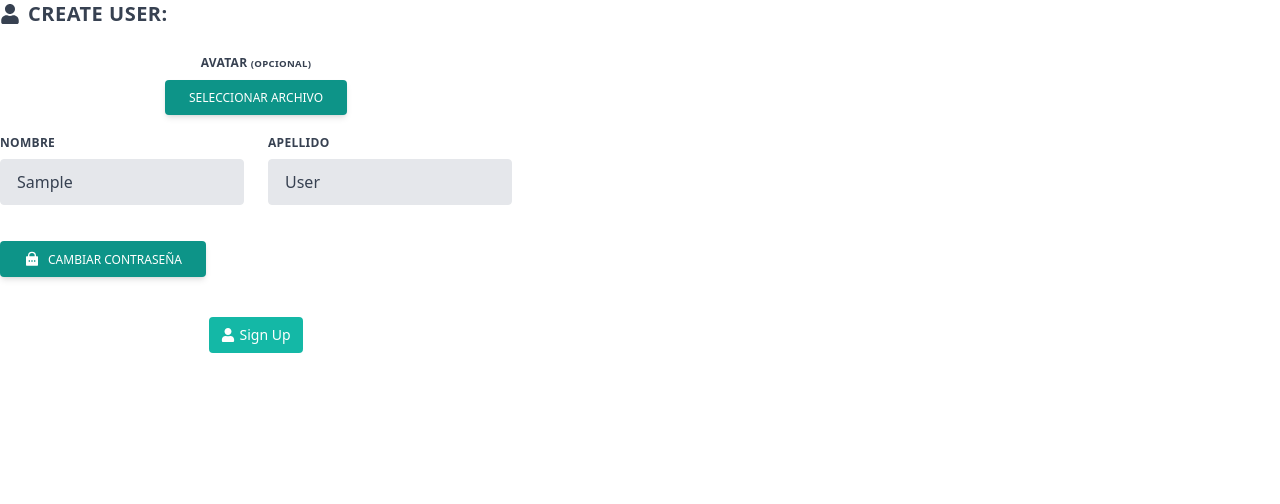
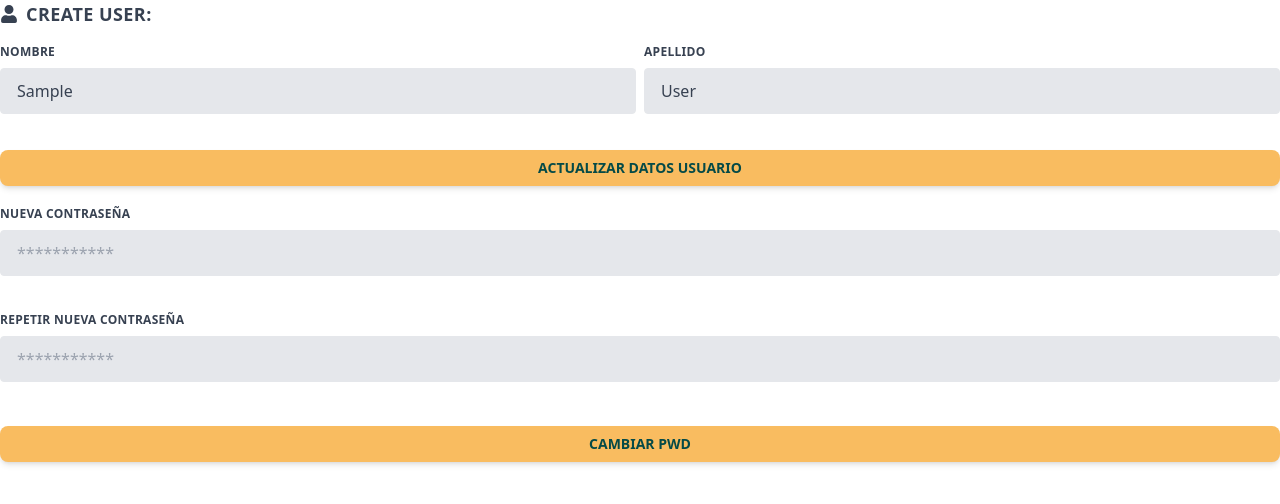
Before and after one commit to siprem10/grupo-03-undefined-FRONTEND, a React (Vite) app: page /create-user in a window 1280 px wide. Shown: the top 504 px of the page. Built offline with nearby package versions, Linux system fonts and the light colour scheme; no server answers; sample sign-in values are in the browser's storage.

Commit message:
refactor(Profile)

```diff
--- a/src/Components/Forms/UserForms/FormComponents.jsx
+++ b/src/Components/Forms/UserForms/FormComponents.jsx
@@ -31,7 +31,7 @@ export function FormInput({
 }
 
 export function ErrorMessage({ msg }) {
-  return <p className="mt-4 text-center text-sm text-red-500 font-semibold">{msg}</p>;
+  return <p className="-mt-2 text-sm text-red-500 font-semibold">{msg}</p>;
 }
 
 export function FormButton({ children, className, type, onClick }) {
--- a/src/Components/Forms/UserForms/UserForm.jsx
+++ b/src/Components/Forms/UserForms/UserForm.jsx
@@ -1,23 +1,21 @@
 import React, { useState } from 'react';
 import { useFormik } from 'formik';
 import { FaUser } from 'react-icons/fa';
-import { RiLockPasswordFill } from 'react-icons/ri';
-import { FormLabel, FormButton, FormInput, ErrorMessage, PreviewImage } from './FormComponents';
+import { FormLabel, FormInput, ErrorMessage, PreviewImage } from './FormComponents';
 import { useDispatch, useSelector } from 'react-redux';
-import { alertErr, alertOkClick } from '../../../Utils/UI';
-import { getUserInfo, updateUserInfo } from '../../../redux/actions/authActions';
-import { setUserData } from '../../../redux/slices/authSlice';
+import { alertErr, alertOk, alertOkClick } from '../../../Utils/UI';
+import { getUserInfo, updateUserInfo, updateUserPwdInfo } from '../../../redux/actions/authActions';
+import BaseButton from '../../BaseButton/BaseButton';
 
 function UserForm({
   title,
   validationSchema,
-  buttonTitle,
   modify = false,
   closeModalWithoutConfirmation
 }) {
   const dispatch = useDispatch();
   const { id, firstName, lastName, avatar } = useSelector(user => user.auth.userData);
-  const [hidePasswordFields, setHidePasswordFields] = useState(true);
+  const [hidePasswordFields, setHidePasswordFields] = useState(false);
 
   const formik = useFormik({
     initialValues: {
@@ -29,33 +27,18 @@ function UserForm({
       repeatPassword: ''
     },
     validationSchema,
-    onSubmit: async userData => {
+    onSubmit: async (userData) => {
       try {
-        const { firstName, lastName, currentPassword, newPassword, image, repeatPassword } =
-          userData;
+        const { firstName, lastName, image } = userData;
 
         if (!firstName || !lastName) {
-          const camposRequeridos = `${!firstName ? '- Nombre' : ''} ${
-            !lastName ? '- Apellido' : ''
-          }`;
-
-          return alertErr(camposRequeridos, 'Falta completar los siguientes campos:');
-        }
-
-        if ((currentPassword && !newPassword) || (currentPassword && !repeatPassword)) {
-          return alertErr('Si desea cambiar la contraseña debe proporcionar una nueva', 'Error');
-        }
-
-        if (!currentPassword && newPassword && repeatPassword) {
-          return alertErr('Debe introducir su actual contraseña para poder cambiarla', 'Error');
+          return alertErr('Complete todos los campos!');
         }
 
         const filteredData = {
           firstName,
           lastName,
           image,
-          currentPassword,
-          newPassword
         };
 
         await updateUserInfo(id, filteredData);
@@ -67,20 +50,43 @@ function UserForm({
           'Actualizado!'
         );
       } catch (error) {
-        console.log('error', error);
         alertErr(error.response.data.error);
       }
+    },
+  })
+
+  async function handlePwdUser() {
+    try {
+      const { currentPassword, newPassword, repeatPassword } = formik.initialValues;
+
+      if ((currentPassword && !newPassword) || (currentPassword && !repeatPassword)) {
+        return alertErr('Si desea cambiar la contraseña debe proporcionar una nueva');
       }
+
+      if (!currentPassword && newPassword && repeatPassword) {
+        return alertErr('Debe introducir su actual contraseña para poder cambiarla');
+      }
+
+      const updated = await updateUserPwdInfo(id, {
+        password: currentPassword,
+        newPassword
       });
 
+      alertOk(updated.data.message);
+
+    } catch (error) {
+      alertErr(error);
+    }
+  }
+
   return (
-    <form className="w-full max-w-lg" onSubmit={formik.handleSubmit} encType="multipart/form-data">
+    <form className="w-full" onSubmit={(e) => e.preventDefault()} encType="multipart/form-data">
       <div className="flex justify-between">
-        <h1 className="flex items-center gap-2 uppercase tracking-wide text-xl font-semibold text-gray-700">
+        <h1 className="flex items-center gap-2 uppercase tracking-wide text-lg font-semibold text-gray-700">
           <FaUser /> {title}
         </h1>
       </div>
-      <div>
+      {/* <div>
         <FormInput
           id="image"
           type="file"
@@ -101,7 +107,7 @@ function UserForm({
             <FormLabel htmlFor="avatar">
               Avatar <small>(Opcional)</small>
             </FormLabel>
-            <FormLabel labelButton={true} htmlFor="image">
+            <FormLabel className="primaryButton hover:opacity-80 text-white rounded-md shadow-md disabled:opacity-75" labelButton={true} htmlFor="image">
               Seleccionar Archivo
             </FormLabel>
             {formik.values.image && formik.errors.image && (
@@ -109,11 +115,10 @@ function UserForm({
             )}
           </div>
         </div>
-      </div>
-      <div className="flex flex-wrap -mx-3 mb-6">
-        <div className="w-full md:w-1/2 px-3 mb-6 md:mb-0">
+      </div> */}
+      <div className="flex flex flex-row justify-center items-center mt-4 gap-2">
+        <div className="w-[100%]">
           <FormLabel htmlFor="firstName">Nombre</FormLabel>
-
           <FormInput
             id="firstName"
             name="firstName"
@@ -121,13 +126,15 @@ function UserForm({
             onChange={formik.handleChange}
             value={formik.values.firstName}
             formikError={formik.errors.firstName}
-            placeholder="Jane"
+            placeholder="Nombre"
           />
-          {formik.values.firstName.length > 0 && formik.errors.firstName && (
+          <div className='h-6 flex justify-start'>
+            {formik.errors.firstName && (
               <ErrorMessage msg={formik.errors.firstName} />
             )}
           </div>
-        <div className="w-full md:w-1/2 px-3">
+        </div>
+        <div className="w-[100%]">
           <FormLabel htmlFor="lastName">Apellido</FormLabel>
           <FormInput
             id="lastName"
@@ -136,23 +143,27 @@ function UserForm({
             onChange={formik.handleChange}
             value={formik.values.lastName}
             formikError={formik.errors.lastName}
-            placeholder="Doe"
+            placeholder="Apellido"
           />
-          {formik.values.lastName.length > 0 && formik.errors.lastName && (
+          <div className='h-6 flex justify-start'>
+            {formik.errors.lastName && (
               <ErrorMessage msg={formik.errors.lastName} />
             )}
           </div>
         </div>
-      <FormLabel
-        className="mb-10 gap-2"
-        labelButton={true}
-        onClick={() => setHidePasswordFields(!hidePasswordFields)}>
-        <RiLockPasswordFill size={16} />
-        Cambiar Contraseña
-      </FormLabel>
+      </div>
+      <BaseButton onClick={formik.handleSubmit} className="w-full mb-4" text="Actualizar Datos Usuario" />
+
+      <div>
+        <div className="w-full mt-1 gap-2">
           {modify && (
-        <div className={`flex flex-wrap -mx-3 mb-6 ${hidePasswordFields === true && 'hidden'}`}>
-          <div className="w-full px-3">
+            <div className={`flex flex-wrap ${hidePasswordFields === true && 'hidden'}`}>
+              <div className="flex justify-between mb-4">
+                <h1 className="flex items-center gap-2 uppercase tracking-wide text-lg font-semibold text-gray-700">
+                  <FaUser /> Cambiar Contraseña
+                </h1>
+              </div>
+              <div className="w-full">
                 <FormLabel htmlFor="currentPassword">Contraseña Actual:</FormLabel>
                 <FormInput
                   id="currentPassword"
@@ -162,11 +173,16 @@ function UserForm({
                   value={formik.values.currentPassword}
                   placeholder="***********"
                 />
+                <div className='h-6 flex justify-start'>
+                  {formik.errors.currentPassword && (
+                    <ErrorMessage msg={formik.errors.currentPassword} />
+                  )}
+                </div>
               </div>
             </div>
           )}
-      <div className={`flex flex-wrap -mx-3 mb-6 ${hidePasswordFields === true && 'hidden'}`}>
-        <div className="w-full px-3">
+          <div className={`flex flex-wrap ${hidePasswordFields === true && 'hidden'}`}>
+            <div className="w-full">
               <FormLabel htmlFor="newPassword">Nueva Contraseña</FormLabel>
               <FormInput
                 id="newPassword"
@@ -177,13 +193,15 @@ function UserForm({
                 formikError={formik.errors.newPassword}
                 placeholder="***********"
               />
-          {formik.values.newPassword.length > 0 && formik.errors.newPassword && (
+              <div className='h-6 flex justify-start'>
+                {formik.errors.newPassword && (
                   <ErrorMessage msg={formik.errors.newPassword} />
                 )}
               </div>
             </div>
-      <div className={`flex flex-wrap -mx-3 mb-6 ${hidePasswordFields === true && 'hidden'}`}>
-        <div className="w-full px-3">
+          </div>
+          <div className={`flex flex-wrap ${hidePasswordFields === true && 'hidden'}`}>
+            <div className="w-full">
               <FormLabel htmlFor="repeatPassword">Repetir Nueva Contraseña</FormLabel>
               <FormInput
                 id="repeatPassword"
@@ -194,18 +212,20 @@ function UserForm({
                 formikError={formik.errors.repeatPassword}
                 placeholder="***********"
               />
-          {formik.values.repeatPassword.length > 0 && formik.errors.repeatPassword && (
+
+              <div className='h-6 flex justify-start'>
+                {formik.errors.repeatPassword && (
                   <ErrorMessage msg={formik.errors.repeatPassword} />
                 )}
               </div>
             </div>
+          </div>
+          {/* <BaseButton className="w-full my-2" text={"Cambiar pwdsadas"} onClick={() => setHidePasswordFields(!hidePasswordFields)} /> */}
+          <BaseButton className="w-full my-2" text={"Cambiar Pwd"} onClick={handlePwdUser} />
 
-      <div className="flex justify-center mt-10">
-        <FormButton className="flex items-center gap-1" type="submit">
-          <FaUser />
-          {buttonTitle}
-        </FormButton>
         </div>
+      </div>
+
     </form>
   );
 }
--- a/src/Components/Forms/UserForms/editUserFields.js
+++ b/src/Components/Forms/UserForms/editUserFields.js
@@ -1,58 +1,52 @@
 import * as Yup from 'yup';
 
 export default {
-  title: 'Editar Usuario:',
+  title: 'Editar Usuario',
   validationSchema: Yup.object({
     image: Yup.lazy(value => {
-      if (value === null || value === undefined) {
+      if (!value || (typeof(value) === "string" && value.includes("http"))) {
         return Yup.mixed().optional();
       }
       return Yup.mixed()
-        .test('FILE_SIZE', 'Demasiado grande!', value => value && value.size < 1024 * 1024)
         .test(
           'FILE_TYPE',
-          'Tipo de archivo inválido! Debe ser una imagen con extensión png o jpg/jpeg',
-          value => value && ['image/png', 'image/jpeg'].includes(value.type)
+          'Archivo inválido! Debe ser una imagen png/jpg',
+          value => value && ['image/png', 'image/jpeg', 'image/jpg'].includes(value.type)
         );
     }),
     firstName: Yup.lazy(value => {
-      if (value === '' || value === undefined) {
-        return Yup.mixed().optional();
+
+      if (!value) {
+        return Yup.string().required("Nombre requerido");
       }
-      return Yup.string();
+
+      return Yup.string().min(3, 'Nombre inválido');
+
     }),
     lastName: Yup.lazy(value => {
-      if (value === '' || value === undefined) {
-        console.log('value', value);
-        return Yup.mixed().optional();
+      if (!value) {
+        return Yup.string().required("Apellido requerido");
       }
-      return Yup.string();
-    }),
-
-    email: Yup.lazy(value => {
-      if (value === '' || value === undefined) {
-        return Yup.mixed().optional();
-      }
-      return Yup.string().email('Email inválido');
+      return Yup.string().min(3, 'Apellido inválido');
     }),
 
     currentPassword: Yup.lazy(value => {
-      if (value === '' || value === undefined) {
-        return Yup.mixed().optional();
+      if (!value) {
+        return Yup.string().required("Contraseña actual requerida");
       }
-      return Yup.string().min(8, 'Debe tener al menos 8 caracteres');
+      return Yup.mixed().optional();
     }),
 
     newPassword: Yup.lazy(value => {
-      if (value === '' || value === undefined) {
-        return Yup.mixed().optional();
+      if (!value) {
+        return Yup.string().required("Contraseña nueva requerida");
       }
       return Yup.string().min(8, 'Debe tener al menos 8 caracteres');
     }),
 
     repeatPassword: Yup.lazy(value => {
-      if (value === '' || value === undefined) {
-        return Yup.mixed().optional();
+      if (!value) {
+        return Yup.string().required("Confirmación requerida");
       }
       return Yup.string().oneOf([Yup.ref('newPassword')], 'Las contraseñas no coinciden');
     })
```
Also changed, not shown: src/redux/actions/authActions.js (+8 -2 lines). Lines whose indentation alone changed are shown as unchanged.
